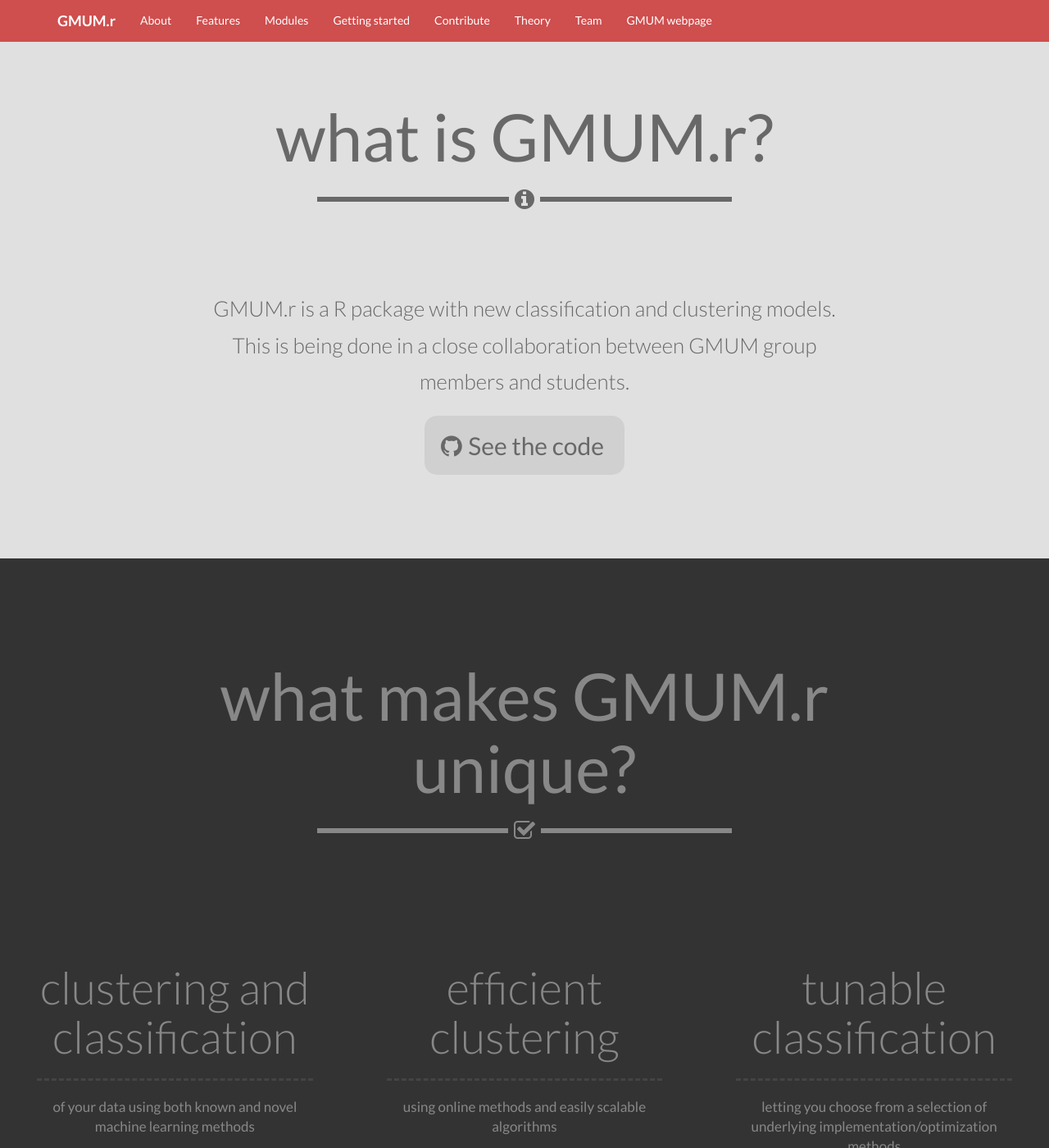
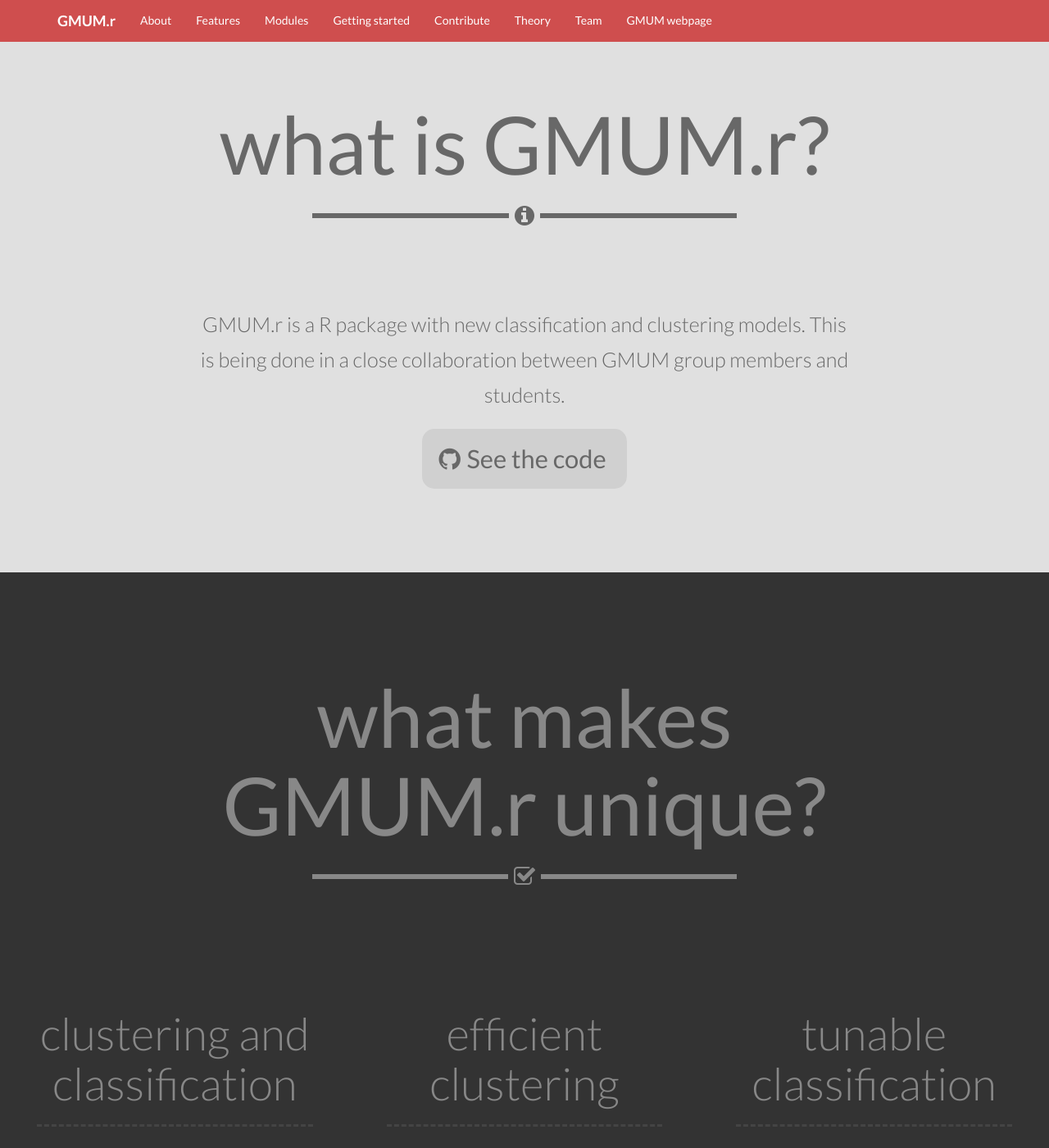
Before and after one commit to gmum/gmum.r, a Jekyll site: the page built from index.html, in a window 1280 px wide and 1400 px high. Shown: the whole window at 82% size. Built offline with Jekyll 4.4.1, drawn with Linux system fonts in a browser that asks for light colours; nearby versions of some CDN libraries.

Commit message:
Font-size values update

```diff
--- a/css/styles.css
+++ b/css/styles.css
@@ -24,16 +24,16 @@
 
 section {
     padding-top: 70px;
-    padding-bottom: 50px;
+    padding-bottom: 10px;
     min-height: calc(100% - 1px);
 }
 
 h1 {
-    font-size: 80px;
+    font-size: 7em;
 }
 
 h2 {
-    font-size: 40px;
+    font-size: 4em;
 }
 
 pre {
@@ -42,7 +42,7 @@
 
 code {
     font-family: monospace, 'Courier New', sans-serif;
-    font-size: 16px;
+    font-size: 1.7em;
 }
 
 .icon-bar {
@@ -85,7 +85,7 @@
 
 hr.primary {
     border: 3px solid;
-    max-width: 500px;
+    max-width: 40vw;
     margin: 30px auto;
 }
 
@@ -126,7 +126,7 @@
 .project-feature .description {
     border-top: 3px dashed #444;
     padding-top: 20px;
-    font-size: 17px;
+    font-size: 1.7em;
 }
 
 .project-module {
@@ -138,13 +138,13 @@
 
 .project-module h2 {
     margin: 10px auto;
-    font-size: 55px;
+    font-size: 4em;
     font-weight: 300;
 }
 
 .project-module .description {
     margin: 30px 0;
-    font-size: 17px;
+    font-size: 1.2em;
     font-weight: 300;
     line-height: 1.8;
 }
@@ -154,12 +154,12 @@
 }
 
 .project-module .feature i {
-    font-size: 22px;
+    font-size: 2em;
 }
 
 .project-module .feature span {
     margin-left: 10px;
-    font-size: 22px;
+    font-size: 1.6em;
     line-height: 1.4;
 }
 
@@ -176,11 +176,11 @@
 
 .footer .inline-graphical-link a {
     margin: 5px !important;
-    font-size: 30px;
+    font-size: 2.2em;
 }
 
 .footer .inline-graphical-link i {
-    font-size: 30px;
+    font-size: 2.2em;
 }
 
 .publication {
@@ -265,7 +265,7 @@
     width: 100%;
     position: absolute;
     top: 7px;
-    font-size: 10px;
+    font-size: 0.7em;
     font-weight: bold;
     color: #999;
     text-align: center;
@@ -273,12 +273,12 @@
 
 .quote .author {
     margin: 0;
-    font-size: 20px;
+    font-size: 1.6em;
     font-weight: bold;
 }
 
 .lead {
-    font-size: 26px;
+    font-size: 1.8em;
     line-height: 170%;
 }
 
@@ -326,12 +326,12 @@
 }
 
 .post-content h2 {
-    font-size: 44px;
+    font-size: 3.6em;
 }
 
 .post-content p {
     margin-bottom: 12px;
-    font-size: 18px;
+    font-size: 1.3em;
     font-weight: 200;
     line-height: 1.4;
 }
@@ -394,7 +394,7 @@
 }
 
 #getting-started code {
-    font-size: 18px;
+    font-size: 1.3em;
 }
 
 #getting-started img {
@@ -470,5 +470,5 @@
 footer p {
     margin: 0 !important;
     padding: 0 !important;
-    font-size: 13px !important;
+    font-size: 0.9em !important;
 }
```
